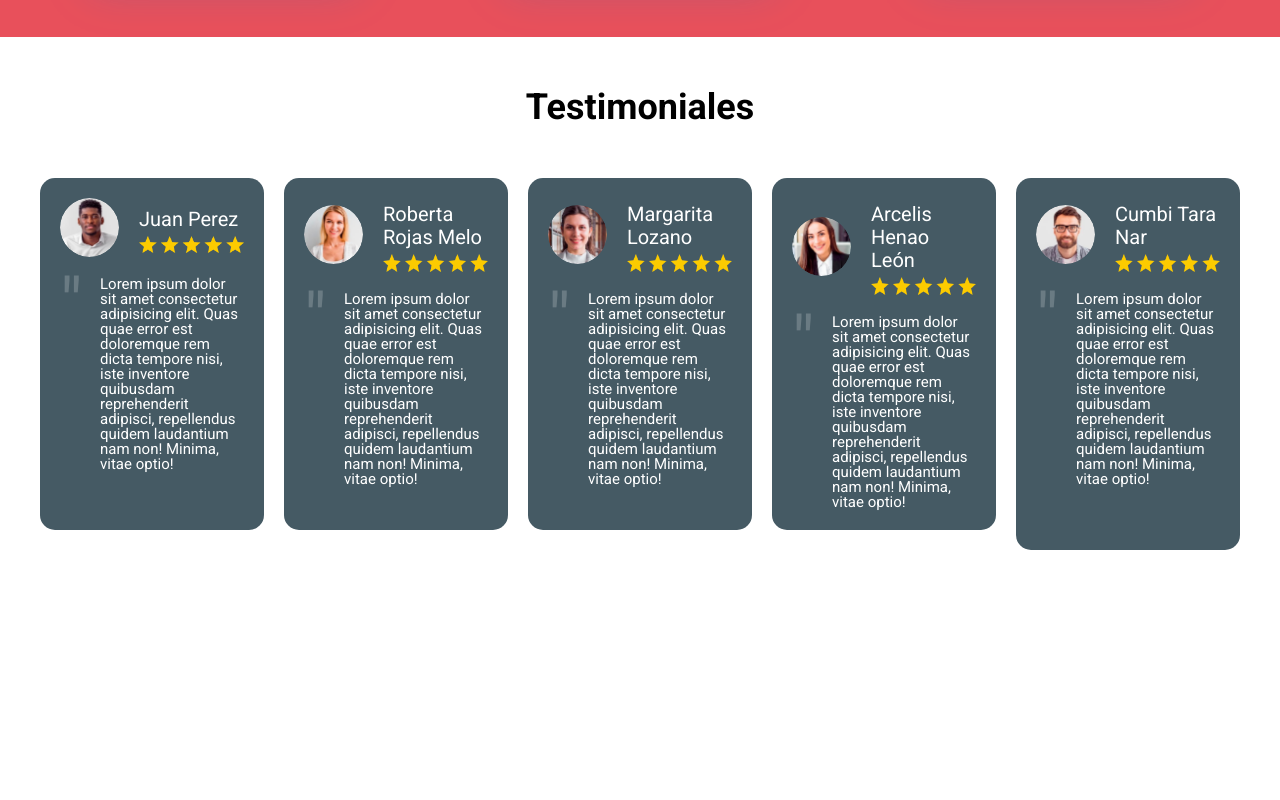
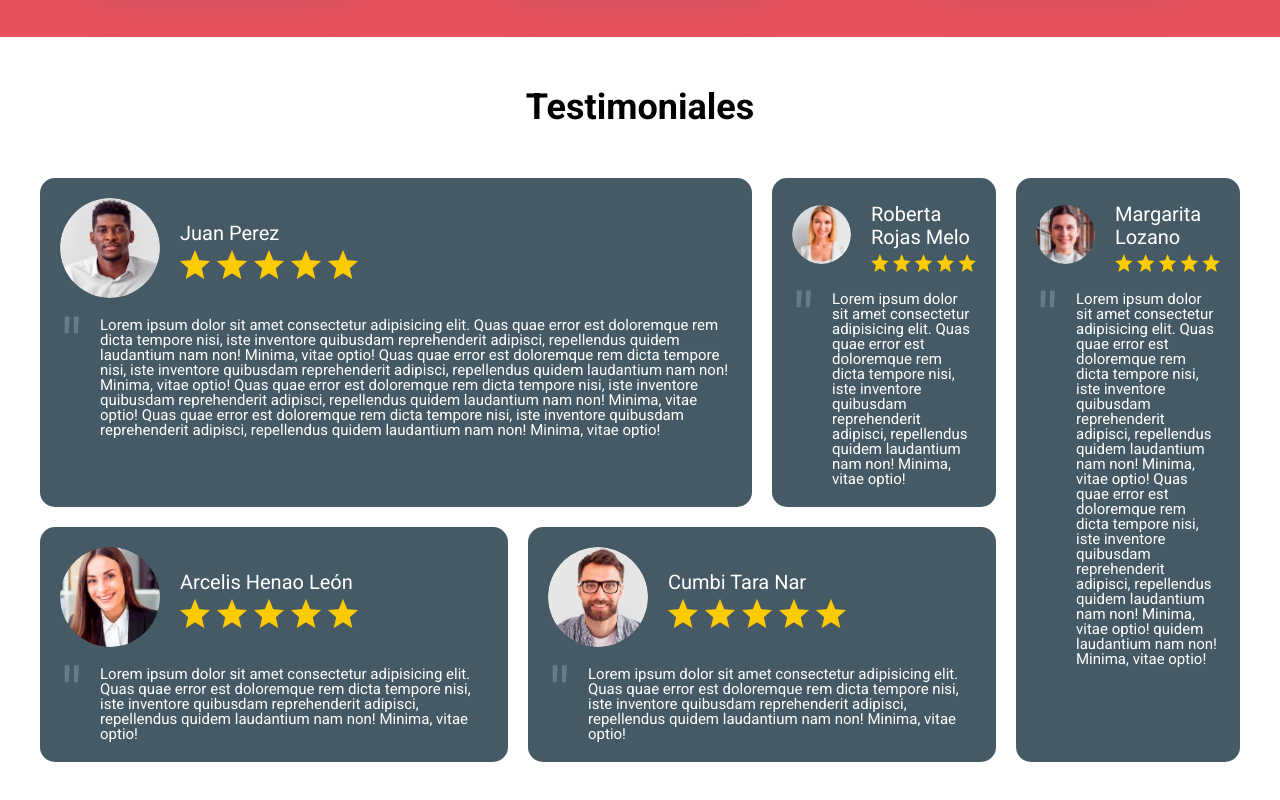
Before and after one commit to cumbinar/delivery, a website: page index.html in a window 1280 px wide. Shown: the part 1728-2528 px from the top of the page. Before the commit the page ends 2328 px from the top, so only its background shows below. Drawn offline with Linux system fonts and the light colour scheme.

Commit message:
termina posicionamiento grid testimoniales

```diff
--- a/index.html
+++ b/index.html
@@ -90,7 +90,10 @@
                 </header>
 
                 <blockquote class="testimonial__texto">
-                   Lorem ipsum dolor sit amet consectetur adipisicing elit. Quas quae error est doloremque rem dicta tempore nisi, iste inventore quibusdam reprehenderit adipisci, repellendus quidem laudantium nam non! Minima, vitae optio!
+                   Lorem ipsum dolor sit amet consectetur adipisicing elit. Quas quae error est doloremque rem dicta tempore nisi, iste inventore quibusdam reprehenderit adipisci, repellendus quidem laudantium nam non! Minima, vitae optio! Quas quae error est doloremque rem dicta tempore nisi, iste inventore quibusdam reprehenderit adipisci, repellendus
+                quidem laudantium nam non! Minima, vitae optio! Quas quae error est doloremque rem dicta tempore nisi, iste inventore quibusdam reprehenderit adipisci, repellendus
+                quidem laudantium nam non! Minima, vitae optio! Quas quae error est doloremque rem dicta tempore nisi, iste inventore quibusdam reprehenderit adipisci, repellendus
+                quidem laudantium nam non! Minima, vitae optio!
                 </blockquote>
             </div>
 
@@ -124,7 +127,8 @@
 
                 <blockquote class="testimonial__texto">
                     Lorem ipsum dolor sit amet consectetur adipisicing elit. Quas quae error est doloremque rem dicta tempore nisi,
-                    iste inventore quibusdam reprehenderit adipisci, repellendus quidem laudantium nam non! Minima, vitae optio!
+                    iste inventore quibusdam reprehenderit adipisci, repellendus quidem laudantium nam non! Minima, vitae optio! Quas quae error est doloremque rem dicta tempore nisi, iste inventore quibusdam reprehenderit adipisci, repellendus
+                    quidem laudantium nam non! Minima, vitae optio! quidem laudantium nam non! Minima, vitae optio!
                 </blockquote>
             </div>
 
--- a/src/scss/testimoniales/_testimonial.scss
+++ b/src/scss/testimoniales/_testimonial.scss
@@ -12,6 +12,30 @@
     &:last-of-type {
         margin-bottom: 0;
     }
+
+    @include m.tablet {
+
+        margin-bottom: 0;
+
+        &:nth-child(1){
+            grid-column: 1 / 4;
+        }
+
+        &:nth-child(3){
+            grid-column: 5 / 6;
+            grid-row: 1 / 3;
+        }
+
+        &:nth-child(4){
+            grid-column: 1 / 3;
+        }
+
+        &:nth-child(5){
+            grid-column: 3 / 5;
+        }
+
+
+     }
 
     &__header{
         display: flex;
```
Also changed, not shown: build/css/app.css, 1 other file.
